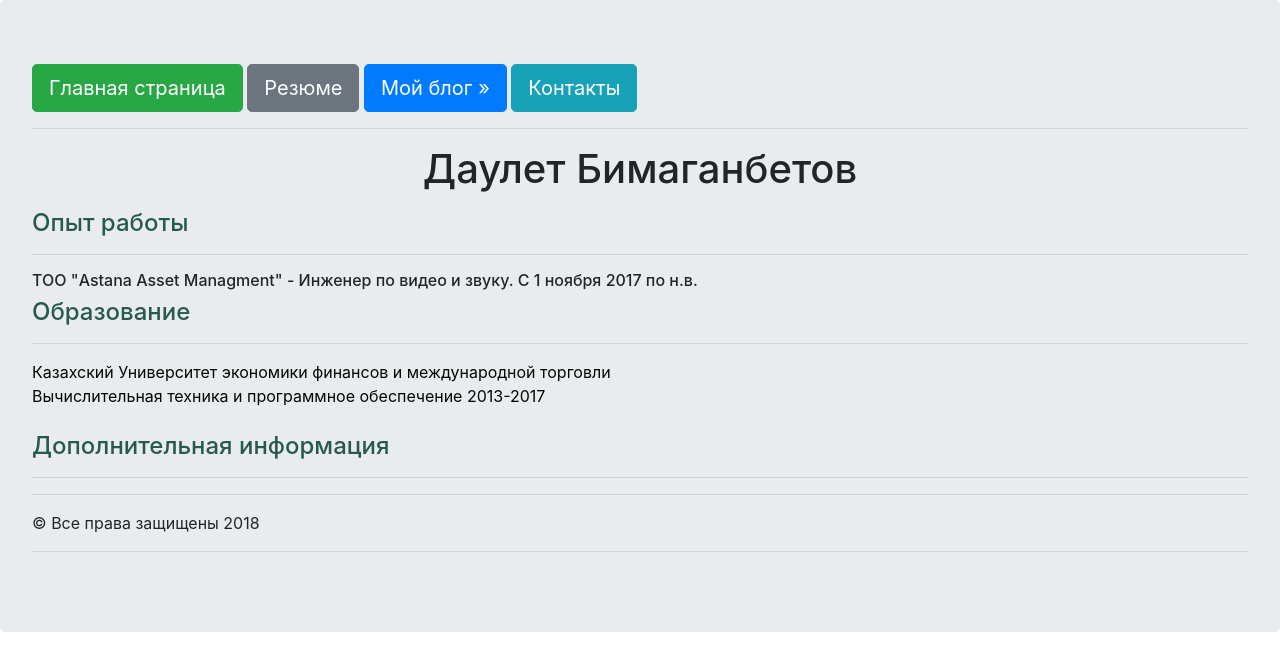
After one commit to Daoulet/blog, a Django app: page /resume/ in a window 1280 px wide. The commit adds this page. Shown: the top 671 px of the page. Run offline with Django 3.2, Linux system fonts and the light colour scheme; some libraries are stand-ins or nearby versions.

Commit message:
eighth commit

```diff
--- a/mainApp/templates/mainApp/homePage.html
+++ b/mainApp/templates/mainApp/homePage.html
@@ -2,7 +2,5 @@
 
 {% block content %}
 <p>Проверка главной страницы</p>
-{% include "mainApp/includes/some_html.html" %}
-{% include "mainApp/includes/some_html.html" %}
-{% include "mainApp/includes/some_html.html" %}
+<!--  {% include "mainApp/includes/some_html.html" %} -->
 {% endblock %}
--- a/mainApp/templates/mainApp/includes/some_html.html
+++ b/mainApp/templates/mainApp/includes/some_html.html
@@ -1,3 +1,10 @@
 {% block content %}
-<p>Встроенный include</p>
+{% load staticfiles %}
+<style>
+.center {
+  text-align: center;
+}
+</style>
+  <div class="center">Даулет Бимаганбетов</div>
+</p>
 {% endblock %}
--- /dev/null
+++ b/mainApp/templates/mainApp/resume.html
@@ -0,0 +1,35 @@
+{% extends "mainApp/wrapper.html" %}
+{% block content %}
+{% load staticfiles %}
+<h4 class="font_4">
+  <span style="color:#28594D;">
+    Опыт работы
+  </span>
+</h4>
+<hr>
+<h6 class="font_3">
+  <span style="color:#style="000900;>
+    ТОО "Astana Asset Managment" - Инженер по видео и звуку. С 1 ноября 2017 по н.в.
+  </span>
+</h6>
+<h4 class="font_4">
+  <span style="color:#28594D;">
+    Образование
+  </span>
+</h4>
+<hr>
+
+</head>
+<body>
+ <div class="column">
+   <a style="color:#000900;" href="https://kuef.kz/ru/">Казахский Университет экономики финансов и международной торговли</a><br>
+   <a style="color:#000900;">Вычислительная техника и программное обеспечение 2013-2017</a>
+   <br><br>
+ </div>
+<h4 class="font_4">
+  <span style="color:#28594D;">
+    Дополнительная информация
+  </span>
+</h4>
+<hr>
+{% endblock %}
--- a/mainApp/templates/mainApp/wrapper.html
+++ b/mainApp/templates/mainApp/wrapper.html
@@ -4,27 +4,29 @@
   <meta charset="UTF-8">
   <meta name="viewport" content="width=device-width, initial-scale=1.0">
   <meta http-equiv="X-UA-Compatible" content="ie=edge">
-  <title>Заголовок страницы</title>
+  <title>Resume</title>
   {% load staticfiles %}
   <link rel="stylesheet" href="{% static 'css/bootstrap.min.css' %}" type="text/css">
 </head>
 <body>
-  <div class="jumbotron">
-    <div class="container">
+<div class="jumbotron">
+
+      <p>
+        <a href="/" class="btn btn-success btn-lg">Главная страница</a>
+        <a href="/resume" class="btn btn-secondary btn-lg">Резюме</a>
+        <a href="/news" class="btn btn-primary btn-lg">Мой блог &raquo;</a>
+        <a href="/contact" class="btn btn-info btn-lg">Контакты</a>
+        <hr>
+      </p>
       <h1>{% include "mainApp/includes/some_html.html" %}</h1>
       {% block content %}
       {% endblock %}
-      <p>
-        <a href="/" class="btn btn-success btn-lg">Главная страница</a>
-        <a href="/news" class="btn btn-primary btn-lg">IT новости &raquo;</a>
-        <a href="/contact" class="btn btn-info btn-lg">Контакты</a>
-      </p>
-    </div>
-  </div>
-  <div class="container">
-    <img src="{% static 'mainApp/image/111.jpg' %}" class="img-thumbnail">
+
+    <!-- <img src="{% static 'mainApp/image/111.jpg' %}" class="img-thumbnail"> -->
     <hr>
     &copy; Все права защищены 2018
+    <hr>
   </div>
 </body>
 </html>
+</div>
--- a/mainApp/urls.py
+++ b/mainApp/urls.py
@@ -4,4 +4,6 @@ from . import views
 urlpatterns = [
     url(r'^$', views.index, name='index'),
     url(r'^contact/', views.contact, name='contact'),
+    url(r'^resume/', views.resume, name='resume'),
+
 ]
--- a/mainApp/views.py
+++ b/mainApp/views.py
@@ -5,3 +5,6 @@ def index(request):
 
 def contact(request):
     return render (request, 'mainApp/basic.html', {'values': ['Если у вас остались вопросы, то задавайте их мне по телефону', '8777546231221221']})
+
+def resume(request):
+    return render (request, 'mainApp/resume.html')
--- a/news/templates/news/posts.html
+++ b/news/templates/news/posts.html
@@ -2,7 +2,7 @@
 
 {% block content %}
   {% for post in object_list %}
-    <a href="/news/{{post.id}}"><h3>{{post.title}}</h3></a>
-    <h5>{{post.date|date:"d-m-Y"}}</h5>
+    <a href="/news/{{post.id}}"><h5>{{post.title}}</h5></a>
+    <h7>{{post.date|date:"d-m-Y"}}</h7>
   {% endfor %}
 {% endblock %}
--- a/partfolio/urls.py
+++ b/partfolio/urls.py
@@ -9,4 +9,5 @@ urlpatterns = [
     url(r'^admin/', include(admin.site.urls)),
     url(r'^', include('mainApp.urls')),
     url(r'^news/', include('news.urls')),
+    url(r'^resume/', include('mainApp.urls')),
 ]
```
